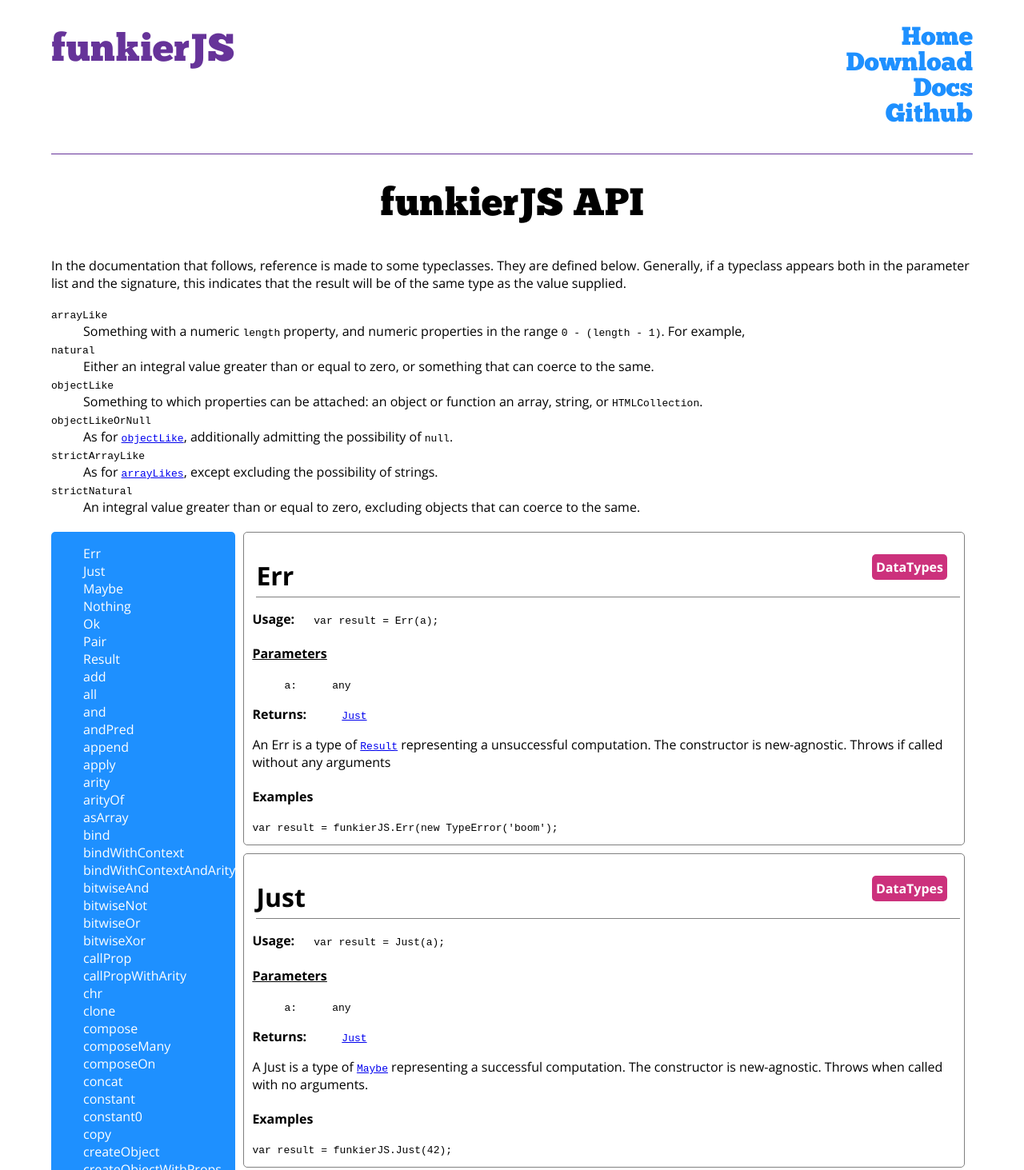
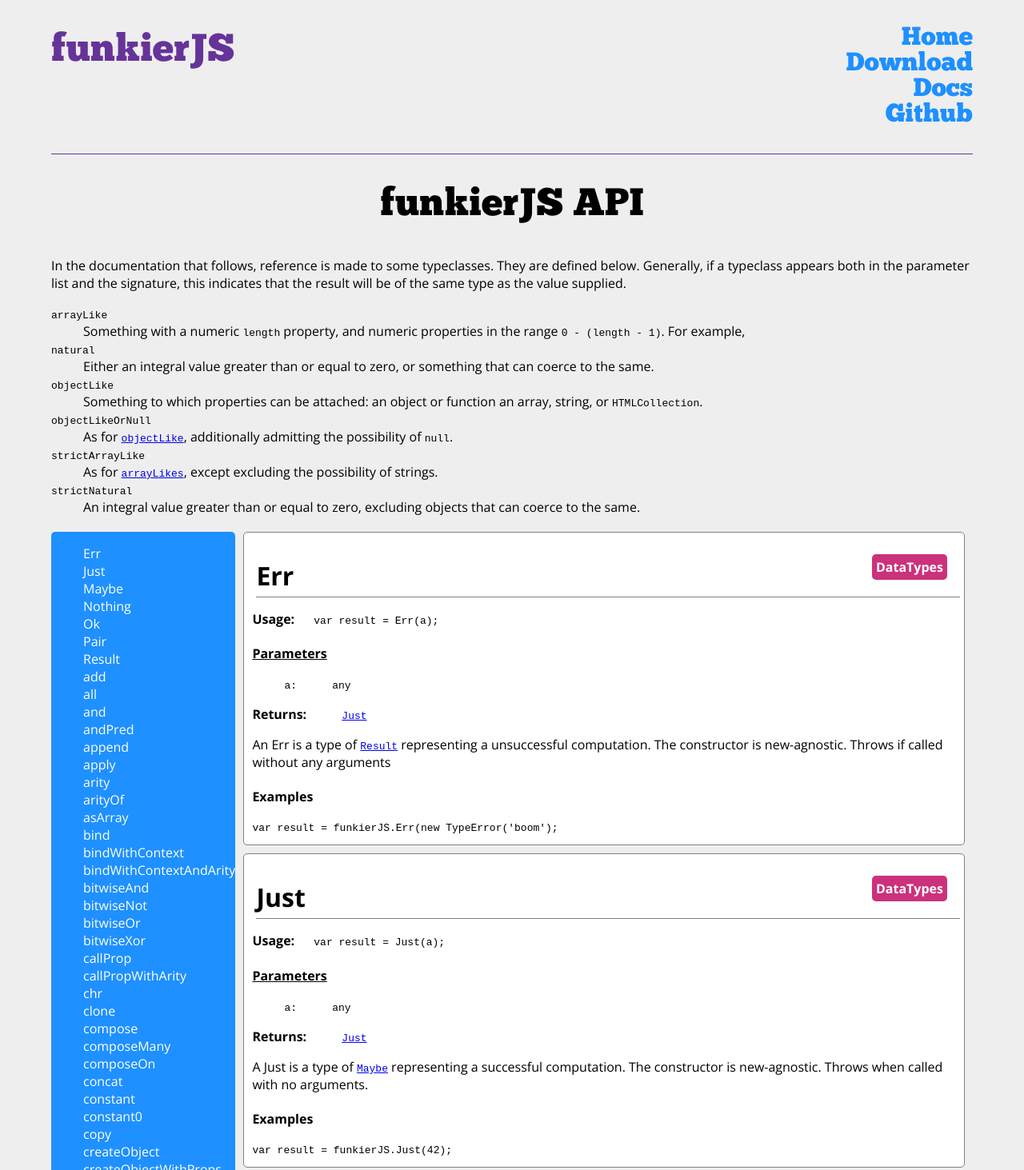
Before and after one commit to graememcc/funkierJS, a website: page docs/html/index.html in a window 1280 px wide. Shown: the top 1463 px of the page at 80% size. Drawn offline with nearby package versions, Linux system fonts and the light colour scheme.

Commit message:
More styling

```diff
--- a/docs/css/style.css
+++ b/docs/css/style.css
@@ -14,6 +14,7 @@
 html, body {
   margin: 0;
   height: 100%;
+  background-color: #eee;
 }
 
 
@@ -85,6 +86,7 @@
   border: 1px solid grey;
   margin: 10px;
   padding-left: 10px;
+  background-color: white;
 }
 
 
--- a/website/css/style.css
+++ b/website/css/style.css
@@ -14,6 +14,7 @@
 html, body {
   margin: 0;
   height: 100%;
+  background-color: #eee;
 }
 
 
@@ -85,6 +86,7 @@
   border: 1px solid grey;
   margin: 10px;
   padding-left: 10px;
+  background-color: white;
 }
 
 
```
